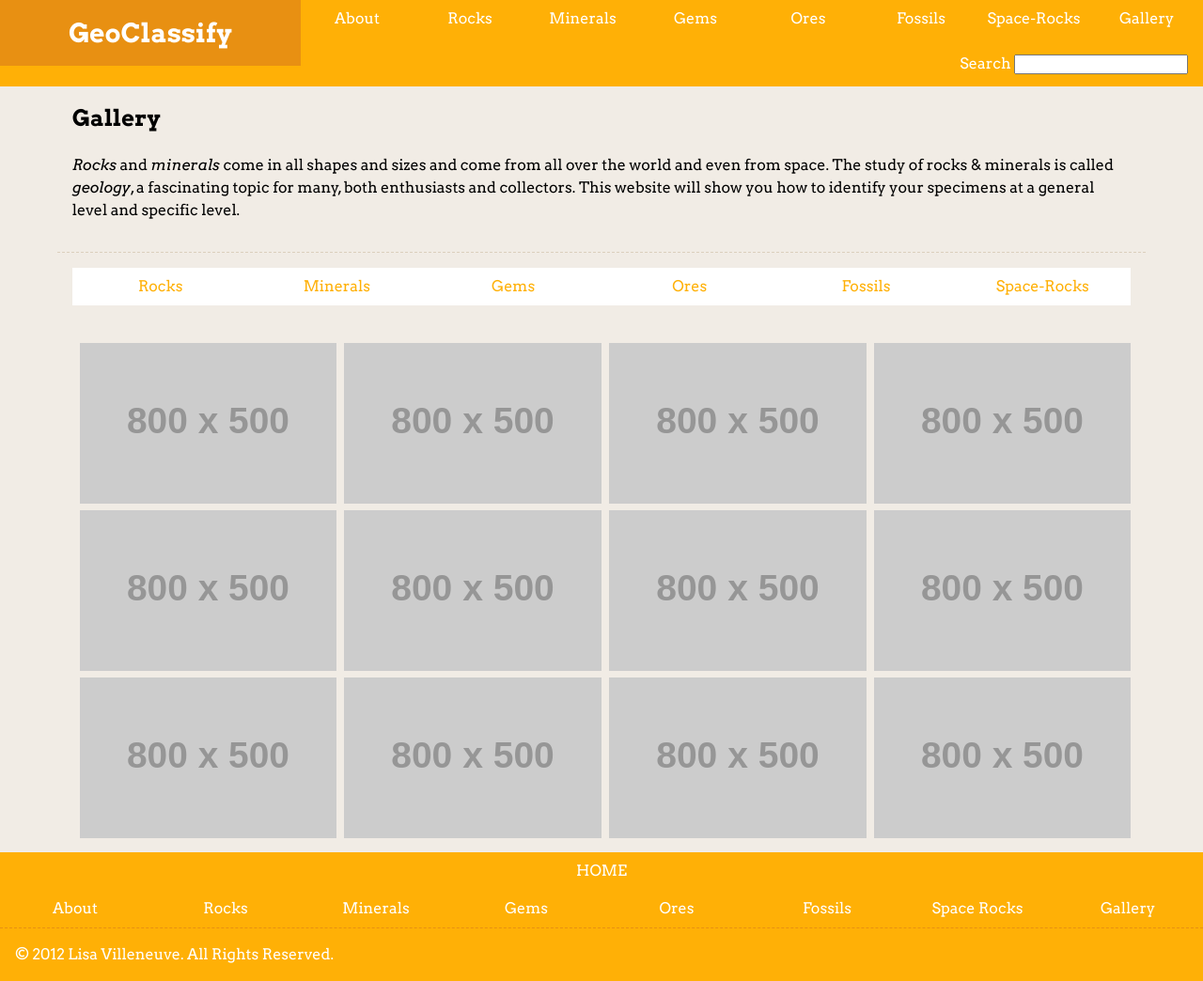
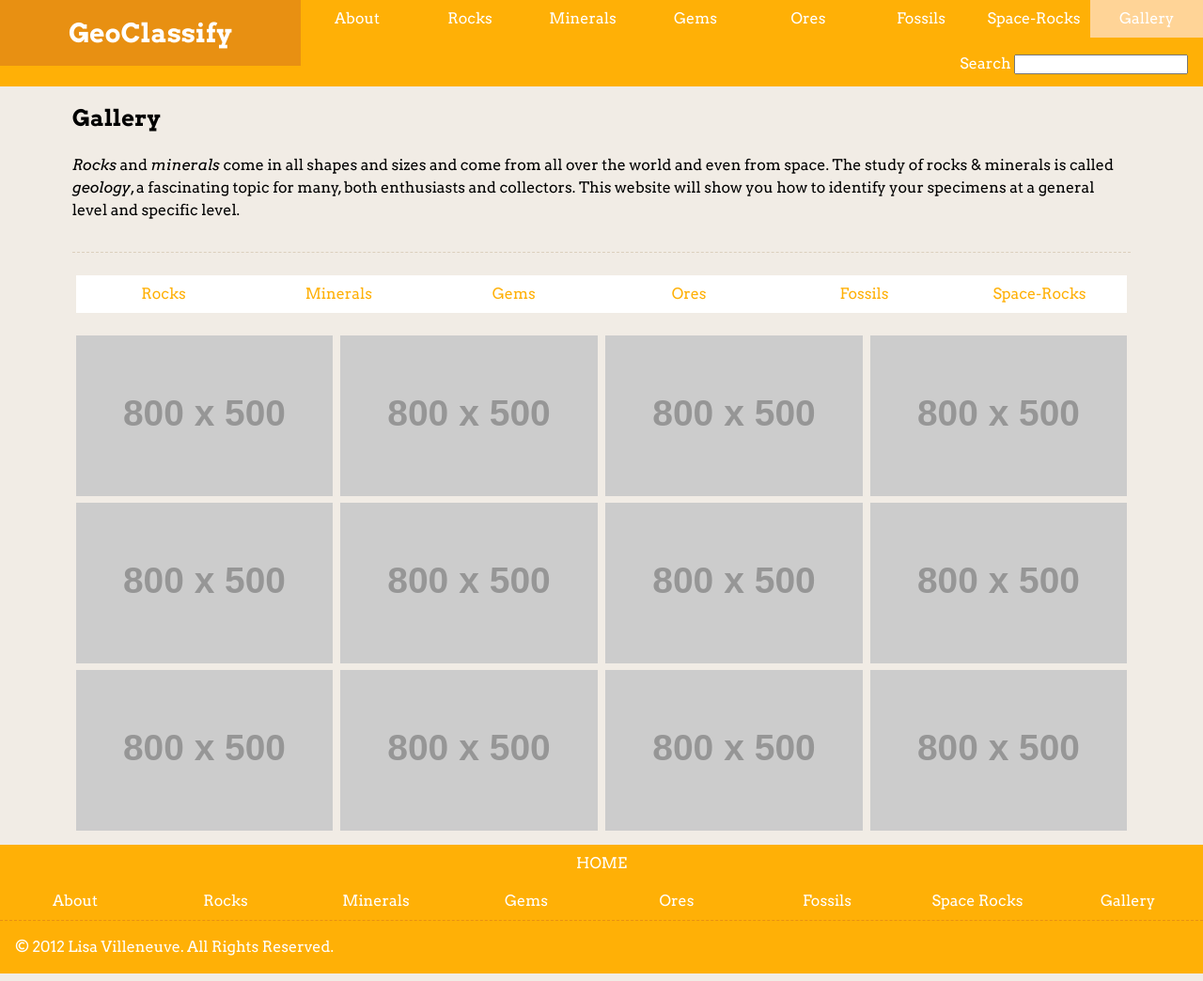
Before and after one commit to Lisa-Villeneuve/large-data-site, a Jekyll site: the page built from gallery/index.html, in a window 1280 px wide. Shown: the whole page at 94% size. Built offline with Jekyll 4.4.1, drawn with Linux system fonts in a browser that asks for light colours; Markdown is read by kramdown in place of the engine named in the settings.

Commit message:
Fix for gallery

```diff
--- a/_includes/gallerynav.html
+++ b/_includes/gallerynav.html
@@ -1,5 +1,5 @@
 		<div class="grid gallerynav">
-			<div class="unit unit-s-1-2 unit-m-1-3 unit-l-1-6"><a href="#">Rocks</a></div>
+			<div class="unit unit-s-1-2 unit-m-1-3 unit-l-1-6"><a href="#" class="selected">Rocks</a></div>
 			<div class="unit unit-s-1-2 unit-m-1-3 unit-l-1-6"><a href="#">Minerals</a></div>
 			<div class="unit unit-s-1-2 unit-m-1-3 unit-l-1-6"><a href="#">Gems</a></div>
 			<div class="unit unit-s-1-2 unit-m-1-3 unit-l-1-6"><a href="#">Ores</a></div>
--- a/_layouts/default.html
+++ b/_layouts/default.html
@@ -18,9 +18,9 @@
 	<meta property="twitter:url" content="http://lisa-villeneuve.github.io/large-data-site/index.html">
 	<!-- Image size: 120x120 -->
 	<meta property="twitter:images" content="http://lisa-villeneuve.github.io/img/thing.jpg">
-	<meta property="twitter:description" content="Rocks and minerals are a facinating topic for many geology enthusiasts and collectors">	<link href="css/general.css" rel="stylesheet">
-
-	<link href="css/grid.css" rel="stylesheet">
+	<meta property="twitter:description" content="Rocks and minerals are a facinating topic for many geology enthusiasts and collectors">
+	<link href="{{site.basurl}}/css/general.css" rel="stylesheet">
+	<link href="{{site.basurl}}/css/grid.css" rel="stylesheet">
 	<link href='http://fonts.googleapis.com/css?family=Arvo:400,700,400italic,700italic' rel='stylesheet' type='text/css'>	<meta name="handheldfriendly" content="true">
 	<meta name="mobileoptimized" content="240">
 	<meta name="viewport" content="width=device-width,initial-scale=1">
@@ -33,14 +33,14 @@
 			<h1><a href="{{site.baseurl}}/index.html">GeoClassify<!---<img src="http://placehold.it/800x200/2" class="flex-img" alt="">--></a></h1>
 		</nav>
 		<nav class="unit unit-s-1 unit-m-2-3 unit-l-3-4">
-			<div class="unit unit-s-1-2 unit-m-1-3 unit-l-1-8"><a href="{{site.baseurl}}/about.html">About</a></div>
+			<div class="unit unit-s-1-2 unit-m-1-3 unit-l-1-8"><a href="{{site.baseurl}}/about.html" class="{% if page.url contains 'about' %}selected{% endif %}">About</a></div>
 			<div class="unit unit-s-1-2 unit-m-1-3 unit-l-1-8"><a href="{{site.baseurl}}/about.html">Rocks</a></div>
 			<div class="unit unit-s-1-2 unit-m-1-3 unit-l-1-8"><a href="{{site.baseurl}}/about.html">Minerals</a></div>
 			<div class="unit unit-s-1-2 unit-m-1-3 unit-l-1-8"><a href="{{site.baseurl}}/about.html">Gems</a></div>
 			<div class="unit unit-s-1-2 unit-m-1-3 unit-l-1-8"><a href="{{site.baseurl}}/about.html">Ores</a></div>
 			<div class="unit unit-s-1-2 unit-m-1-3 unit-l-1-8"><a href="{{site.baseurl}}/about.html">Fossils</a></div>
 			<div class="unit unit-s-1-2 unit-m-1-3 unit-l-1-8"><a href="{{site.baseurl}}/about.html">Space-Rocks</a></div>
-			<div class="unit unit-s-1-2 unit-m-1-3 unit-l-1-8"><a href="{{site.baseurl}}/gallery.html">Gallery</a></div>
+			<div class="unit unit-s-1-2 unit-m-1-3 unit-l-1-8"><a href="{{site.baseurl}}/gallery/" class="{% if page.url contains 'gallery' %}selected{% endif %}">Gallery</a></div>
 		</nav>
 		<nav>
 			<div class="unit-2 searchbar">
--- a/css/general.css
+++ b/css/general.css
@@ -126,7 +126,7 @@
 }
 
 .unit-spacer-4 {
-	margin: .5em 0em -.5em .5em;
+	margin: .5em .25em -.5em .25em;
 }
 
 .section-1 {
@@ -178,15 +178,10 @@
 
 .gallery {
 	border-top: dashed 1px #DBCFBD;
-	margin: 0;
-	padding: 0;
 }
 
 .gallerynav {
-	background-color: #FFB006;
-	display: block;
-	margin: 0;
-	padding: 0;
+	margin: 1.5em 4px 0px 4px;
 	text-align: center;
 }
 
@@ -214,8 +209,9 @@
 	background-color: #A46F24;
 }
 
-.gallerynav .selected {
+.gallerynav a .selected {
 	background-color: #FFD497;
+	color: #FFF;
 }
 
 .gallery h2 {
--- a/gallery.html
+++ b/gallery/index.html
@@ -6,7 +6,7 @@
 		<p><em>Rocks</em> and <em>minerals</em> come in all shapes and sizes and come from all over the world and even from space. The study of rocks & minerals is called <em>geology</em>, a fascinating topic for many, both enthusiasts and collectors. This website will show you how to identify your specimens at a general level and specific level.</p>
 	</div>
 
-	<div class="section-2 unit-spacer gallery">
+	<div class="section-2 gallery">
 		{% include gallerynav.html %}
 	</div>
 	<div class="grid section-2 unit-spacer">
--- a/index.html
+++ b/index.html
@@ -12,7 +12,7 @@
 			<div class="unit-spacer">
 				<h2>Geology: The Study of Rocks Minerals and Gems</h2>
 				<p><em>Rocks</em> and <em>minerals</em> come in all shapes and sizes and come from all over the world and even from space. The study of rocks & minerals is called <em>geology</em>, a fascinating topic for many, both enthusiasts and collectors. This website will show you how to identify your specimens at a general level and specific level.</p>
-				<a href="gallery.html" class="button-1">VIEW GALLERY</a>
+				<a href="{{site.baseurl}}/gallery/" class="button-1">VIEW GALLERY</a>
 			</div>
 		</div>
 	</div>
```
